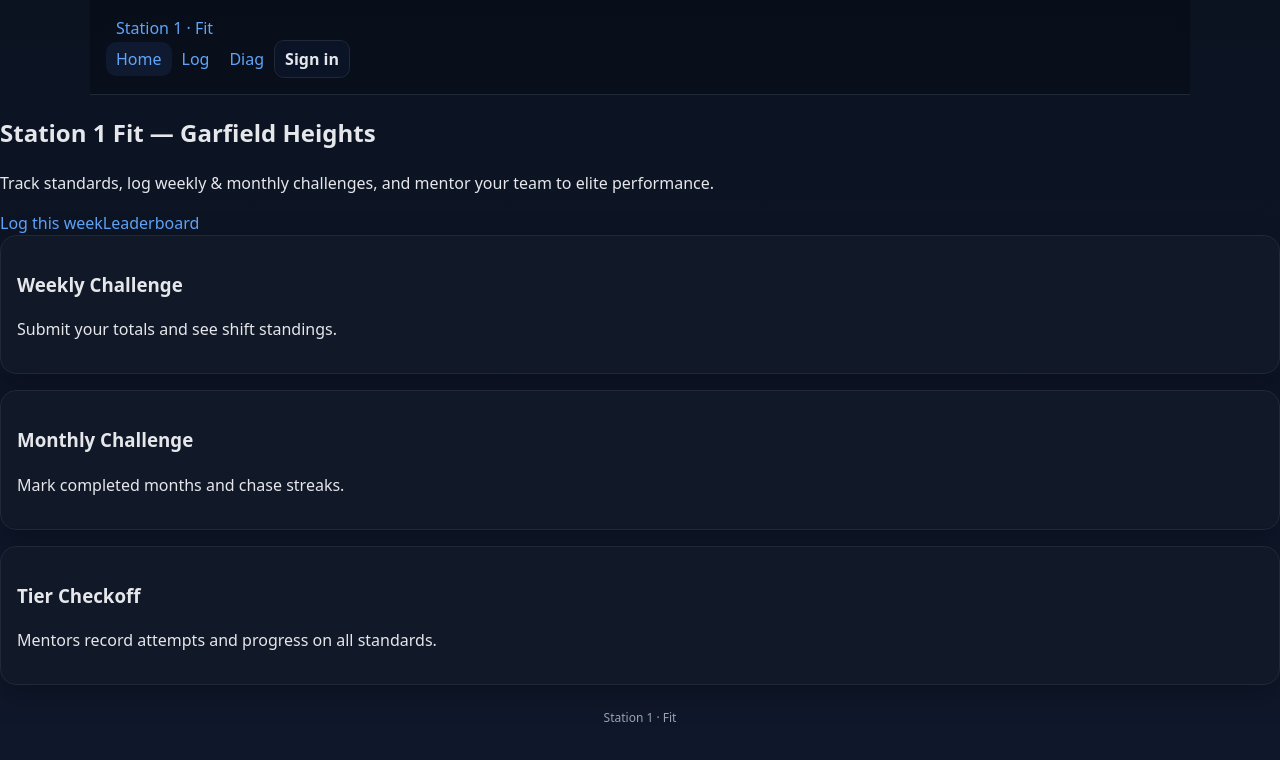
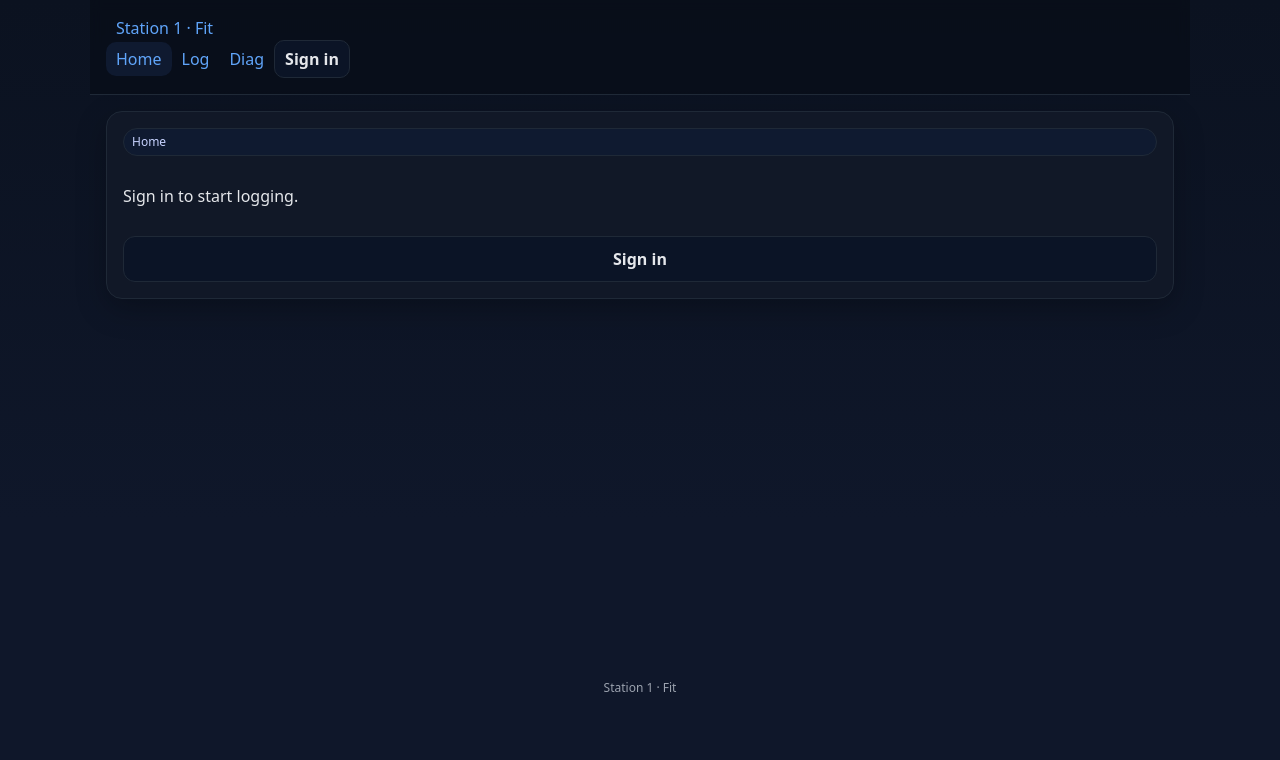
Before and after one commit to mattrauschenbach-cloud/garfieldfit25, a React (Vite) app: page / in a window 1280 px wide. Shown: the top 760 px of the page. Built offline with nearby package versions, Linux system fonts and the light colour scheme; no server answers.

Commit message:
Update Home.jsx

```diff
--- a/src/pages/Home.jsx
+++ b/src/pages/Home.jsx
@@ -1,35 +1,27 @@
-import { Link } from 'react-router-dom'
+import useAuth from "../lib/auth"
+import { Link } from "react-router-dom"
 
-export default function Home() {
+export default function Home(){
+  const { user, profile } = useAuth()
   return (
-    <div className="container-xx">
-      <section className="relative overflow-hidden rounded-2xl bg-gradient-to-br from-slate-900 to-slate-700 text-white p-8">
-        <h1 className="text-3xl md:text-4xl font-extrabold tracking-tight">
-          Station 1 Fit — Garfield Heights
-        </h1>
-        <p className="mt-2 text-white/80 max-w-2xl">
-          Track standards, log weekly & monthly challenges, and mentor your team to elite performance.
-        </p>
-        <div className="mt-4 flex gap-2">
-          <Link to="/weekly" className="btn-primary">Log this week</Link>
-          <Link to="/leaderboard" className="btn-ghost bg-white/10 text-white">Leaderboard</Link>
-        </div>
-      </section>
-
-      <section className="grid md:grid-cols-3 gap-4 mt-6">
-        <div className="card p-4">
-          <h3 className="font-semibold">Weekly Challenge</h3>
-          <p className="text-slate-600 text-sm">Submit your totals and see shift standings.</p>
-        </div>
-        <div className="card p-4">
-          <h3 className="font-semibold">Monthly Challenge</h3>
-          <p className="text-slate-600 text-sm">Mark completed months and chase streaks.</p>
-        </div>
-        <div className="card p-4">
-          <h3 className="font-semibold">Tier Checkoff</h3>
-          <p className="text-slate-600 text-sm">Mentors record attempts and progress on all standards.</p>
-        </div>
-      </section>
+    <div className="container vstack">
+      <div className="card vstack">
+        <span className="badge">Home</span>
+        {user ? (
+          <>
+            <p>Welcome, <b>{profile?.displayName || user.email}</b>.</p>
+            <div className="hstack" style={{gap:8}}>
+              <Link className="btn" to="/log">Go to Log</Link>
+              <Link className="btn ghost" to="/diag">Diagnostics</Link>
+            </div>
+          </>
+        ) : (
+          <>
+            <p>Sign in to start logging.</p>
+            <Link className="btn" to="/login">Sign in</Link>
+          </>
+        )}
+      </div>
     </div>
   )
 }
```
